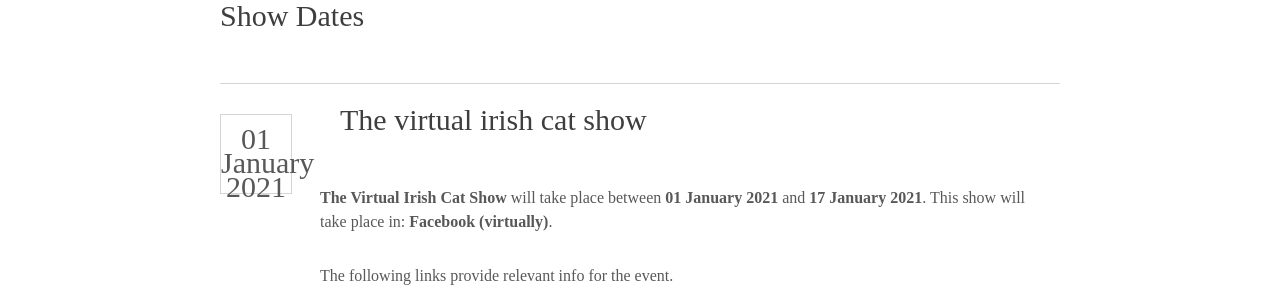
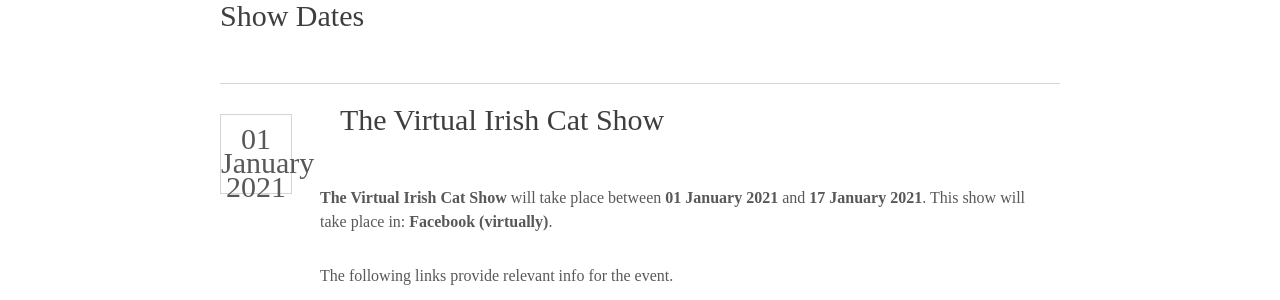
Before and after one commit to njtwomey/cork-cat-club, a Jekyll site: the page built from shows/schedule.md, in a window 1280 px wide. Shown: the part 224-524 px from the top of the page. Built offline with Jekyll 4.4.1, drawn with Linux system fonts in a browser that asks for light colours; some web fonts are replaced.

Commit message:
Update schedule.md

```diff
--- a/shows/schedule.md
+++ b/shows/schedule.md
@@ -7,7 +7,7 @@ title: Show Dates
     {% for show in site.data.shows %}
     <li>
         <div class="date"><p><span>{{ show.start | date_to_long_string }}</span></p></div>
-        <h1>{{ show.name | capitalize }}</h1>
+        <h1>{{ show.name | title }}</h1>
         <p>&nbsp;</p>
         <p><b>{{ show.name }}</b> will take place between <b>{{ show.start | date_to_long_string }}</b> and <b>{{ show.end | date_to_long_string }}</b>. This show will take place in: <b>{{ show.location }}</b>.</p>
         {% if show.address %}
```
